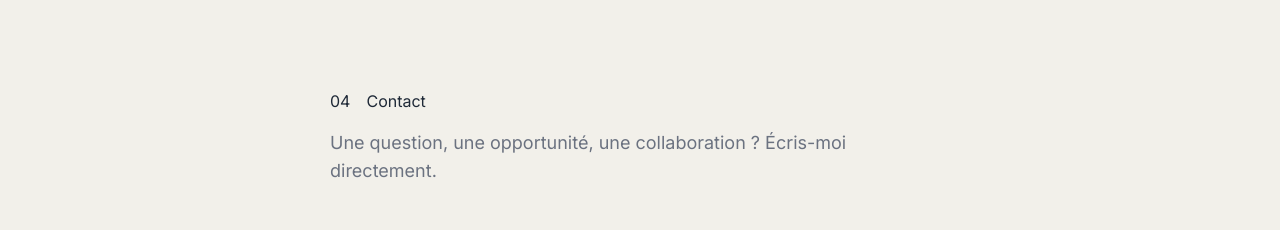
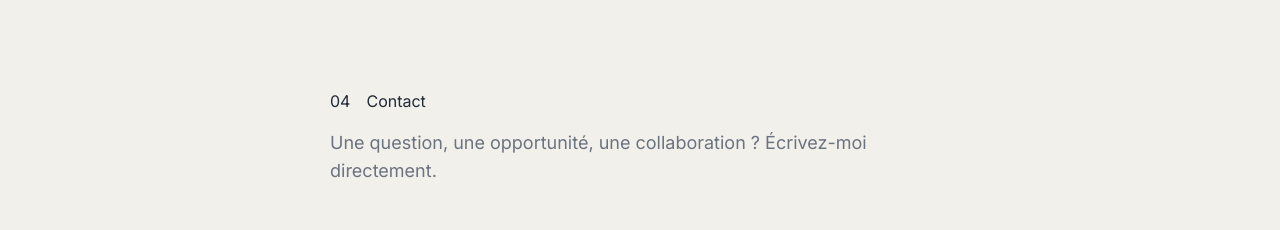
Before and after one commit to Laeti-Challant/Laeti-Challant.github.io, a Nuxt app: page / in a window 1280 px wide. Shown: the part 2300-2530 px from the top of the page. Built offline with nearby package versions, Linux system fonts and the light colour scheme; no server answers.

Commit message:
feat(content): use formal address consistently in contact section

```diff
--- a/components/ContactSection.vue
+++ b/components/ContactSection.vue
@@ -7,7 +7,7 @@
         <h2 class="section-title">Contact</h2>
       </div>
       <p class="text-lg text-text-light mb-11">
-        Une question, une opportunité, une collaboration ? Écris-moi directement.
+        Une question, une opportunité, une collaboration ? Écrivez-moi directement.
       </p>
 
       <div v-if="success" ref="successMessage" tabindex="-1" role="status" class="p-6 rounded-lg bg-green-50 border border-green-200 text-green-800 text-sm">
```
